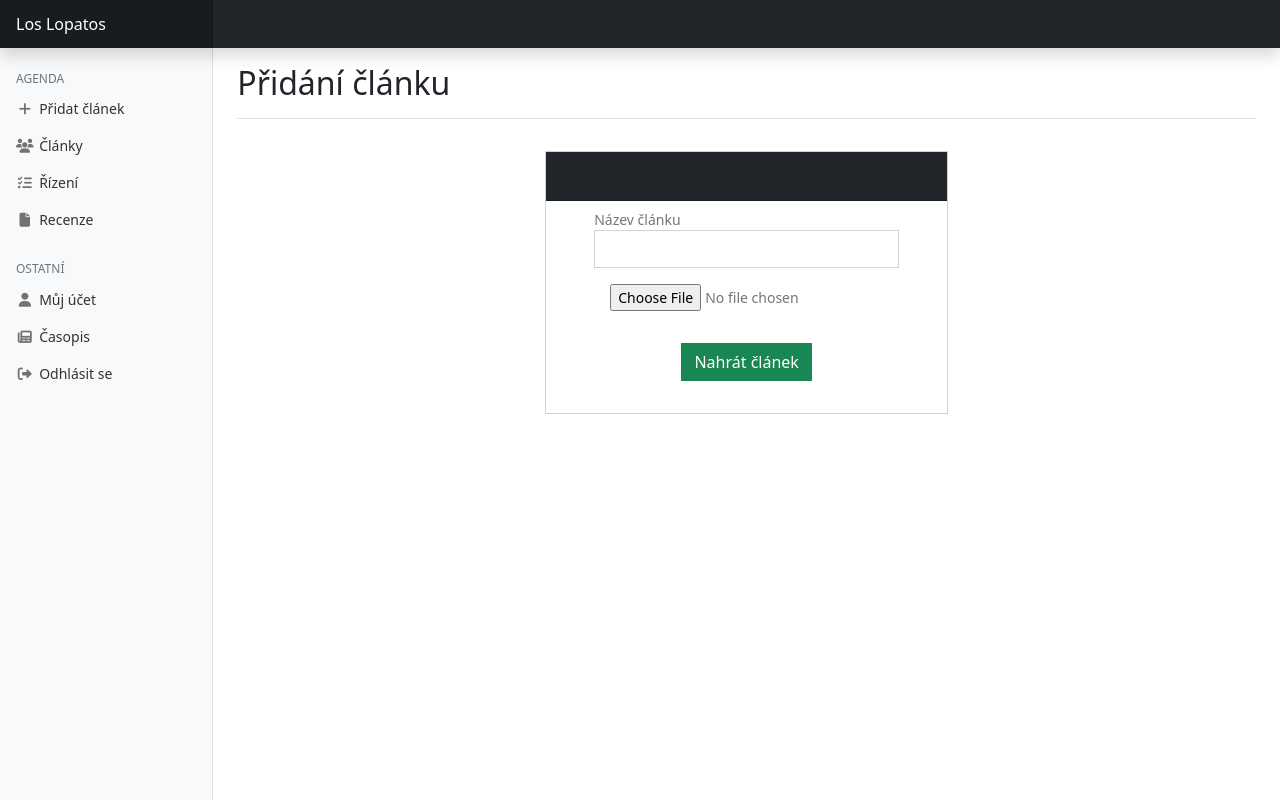
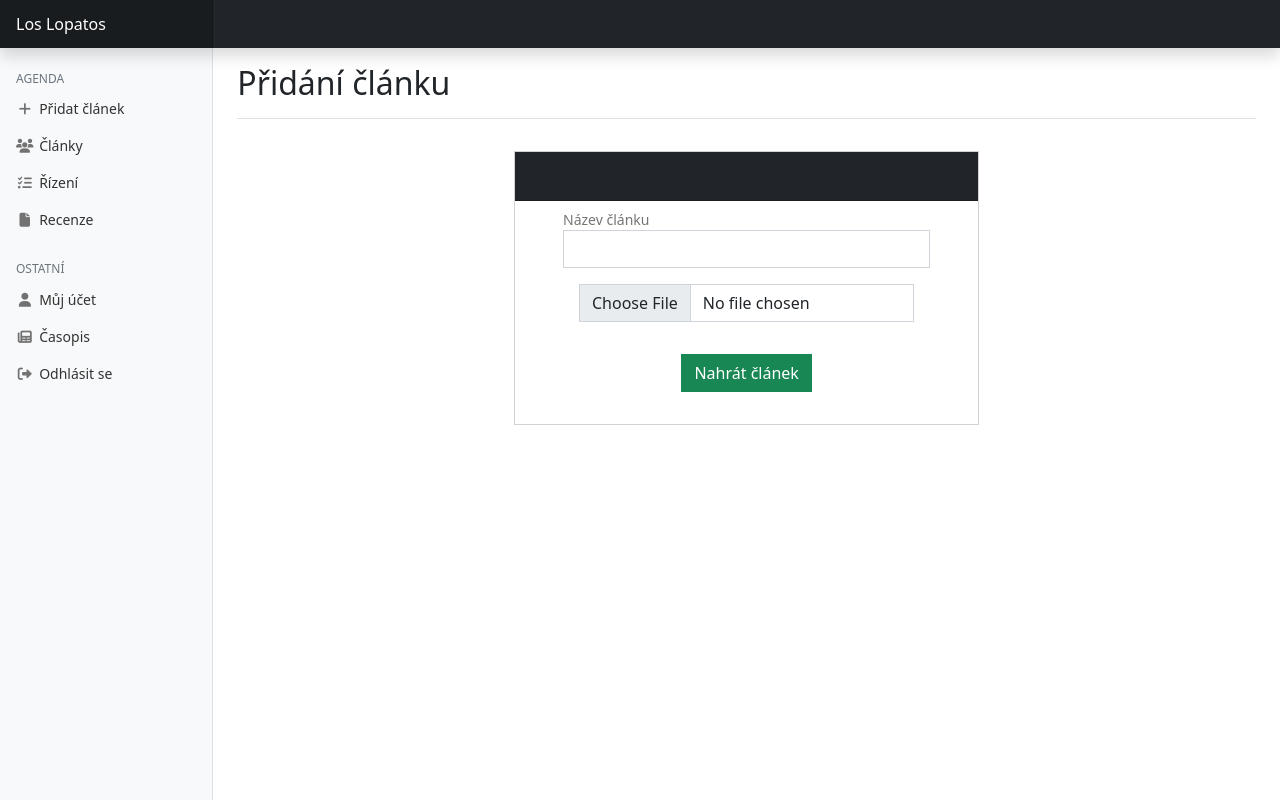
Before and after one commit to Duffynson/lopaty-xd, a PHP site: page /admin/clanek in a window 1280 px wide. Run offline with PHP 8.4, Linux system fonts and the light colour scheme; the visitor is signed in with stand-in values (Sample User, id 1).

Commit message:
Update clanek.php

```diff
--- a/admin/clanek.php
+++ b/admin/clanek.php
@@ -29,7 +29,7 @@ include_once './php/components/header.php';
          <input type="text" name="articleName" class="form-control rounded-0" placeholder="">
       <div class="file-field">
       <div class="float-left p-3">
-         <input type="file" name="soubor" class="rounded-0">
+         <input type="file" name="soubor" class="rounded-0 form-control">
       </div>
       <div class="file-path-wrapper m-2 p-2 text-center">
           <input class="file-path validate btn btn-success rounded-0" type="submit" value="Nahrát článek">
```
